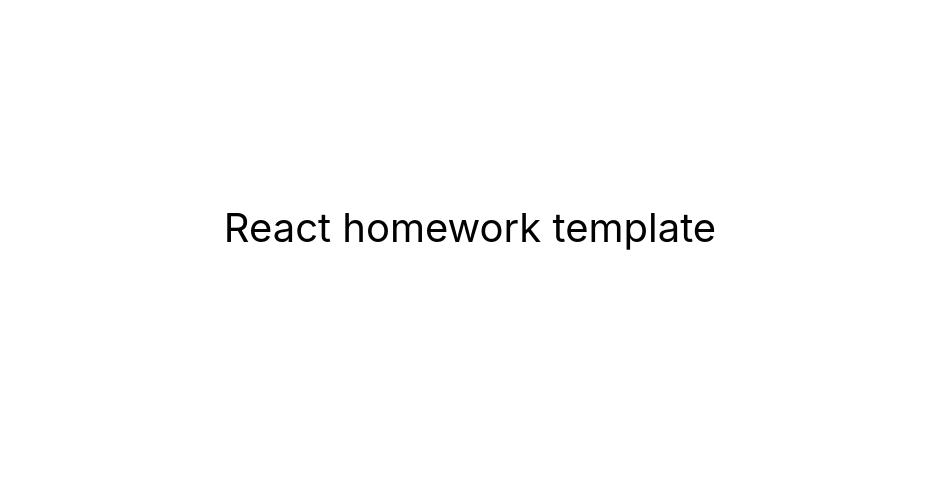
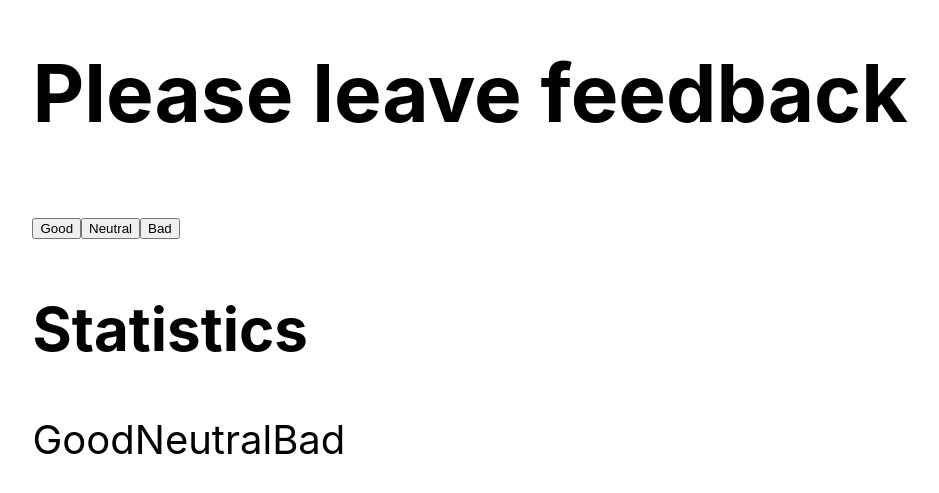
Before and after one commit to MishinaIra55/goit-react-hw-02-feedback, a React (Create React App) app: page / in a window 1280 px wide. Shown: the part 173-666 px from the top of the page, without its empty margins (170-1109 px from the left). Built offline with nearby package versions, Linux system fonts and the light colour scheme.

Commit message:
creat class component

```diff
--- a/src/components/App.jsx
+++ b/src/components/App.jsx
@@ -1,3 +1,5 @@
+import Statistic
+  from './Statistic/Statistic';
 export const App = () => {
   return (
     <div
@@ -10,7 +12,7 @@ export const App = () => {
         color: '#010101'
       }}
     >
-      React homework template
+     <Statistic/>
     </div>
   );
 };
--- /dev/null
+++ b/src/components/Statistic/Statistic.jsx
@@ -0,0 +1,18 @@
+import React, {Component} from 'react';
+
+export default class Statistic extends Component {
+  render() {
+    return (
+      <div>
+       <h1> Please leave feedback</h1>
+        <button>Good</button>
+        <button>Neutral</button>
+        <button>Bad</button>
+        <h2>Statistics</h2>
+        <span>Good</span>
+        <span>Neutral</span>
+        <span>Bad</span>
+      </div>
+    )
+  }
+}
```
Also changed, not shown: src/components/Statistic/Statistic.css (added).
